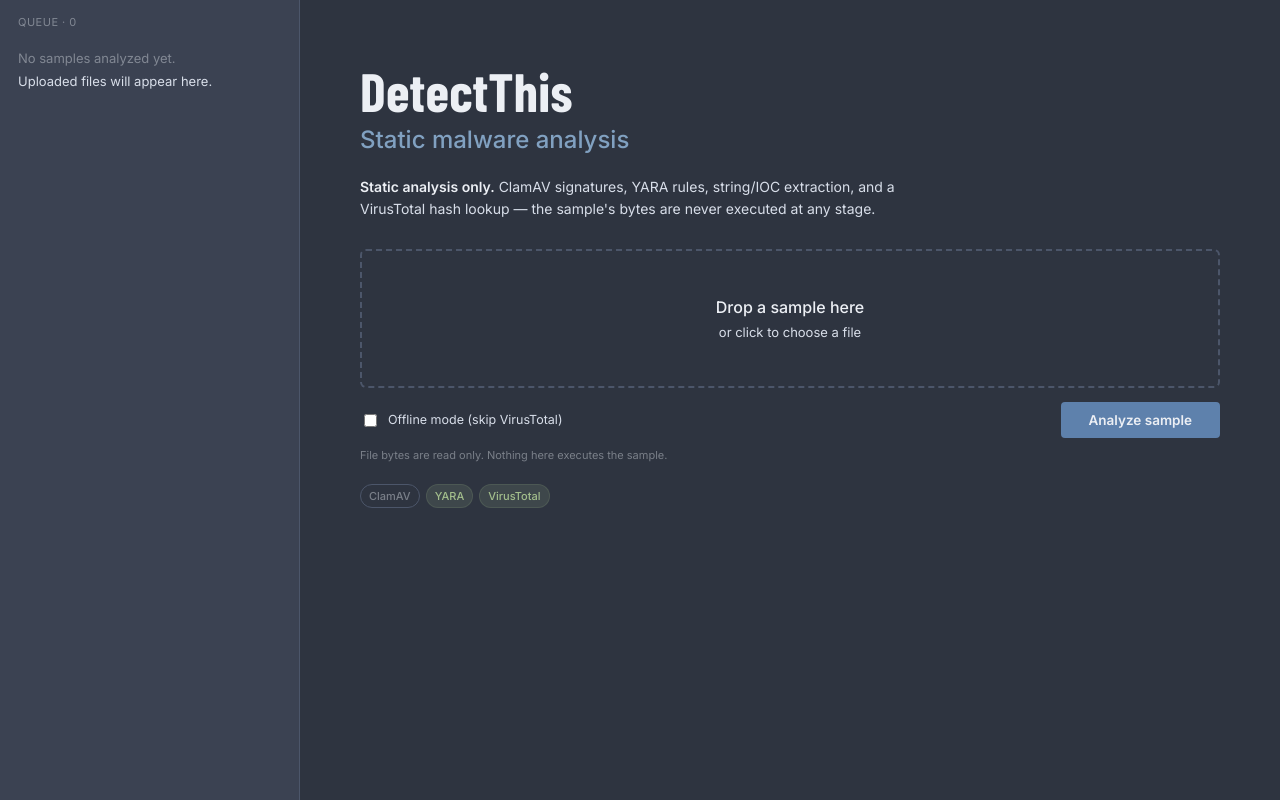
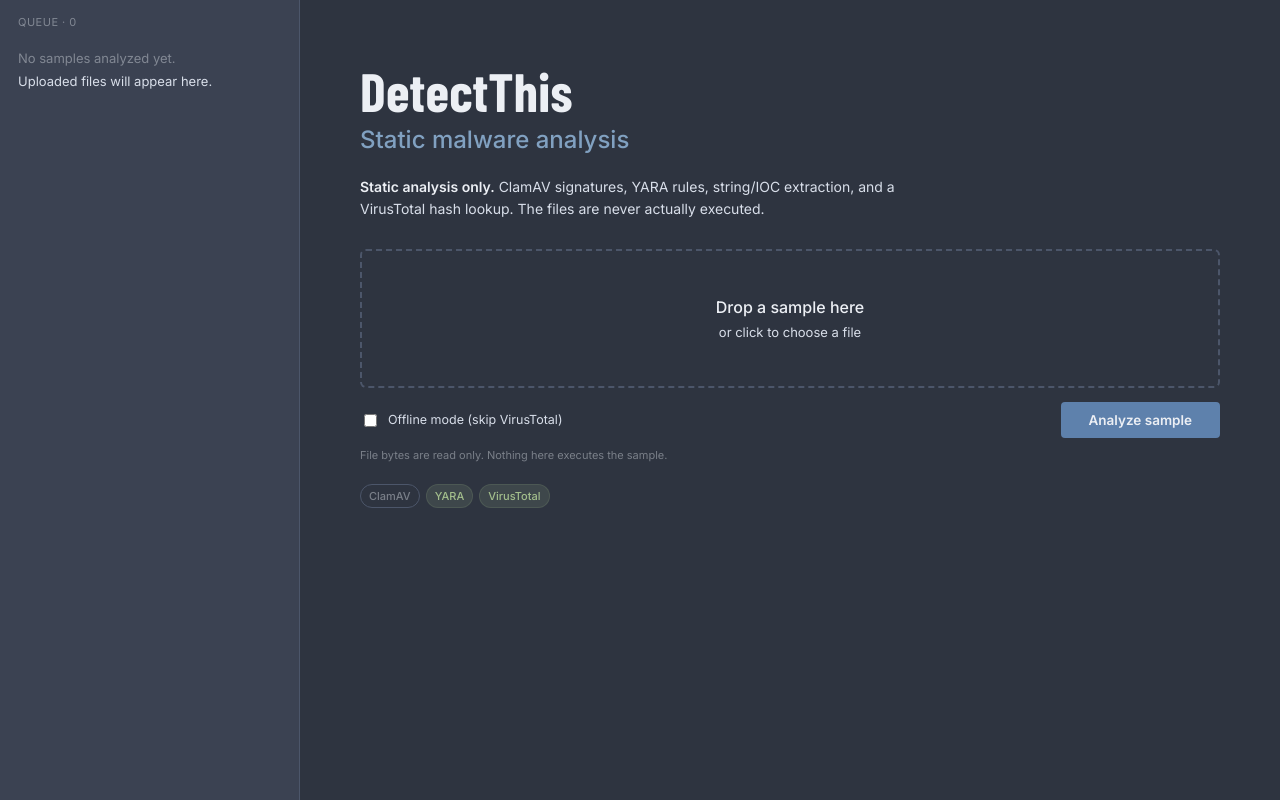
Before and after one commit to CT-66/DetectThis, a Flask app: page / in a window 1280 px wide. Run offline with Flask 3, Linux system fonts and the light colour scheme.

Commit message:
changed some text

```diff
--- a/templates/index.html
+++ b/templates/index.html
@@ -9,7 +9,7 @@
 
   <p class="hero-summary">
     <strong>Static analysis only.</strong> ClamAV signatures, YARA rules, string/IOC extraction, and a
-    VirusTotal hash lookup &mdash; the sample's bytes are never executed at any stage.
+    VirusTotal hash lookup. The files are never actually executed.
   </p>
 
   <form class="hero-upload-form" action="{{ url_for('analyze') }}" method="post" enctype="multipart/form-data">
```
